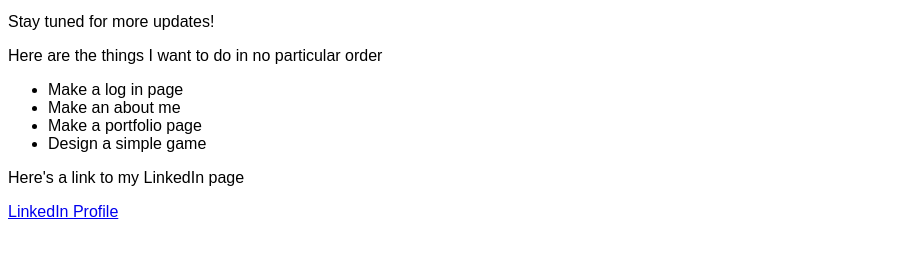
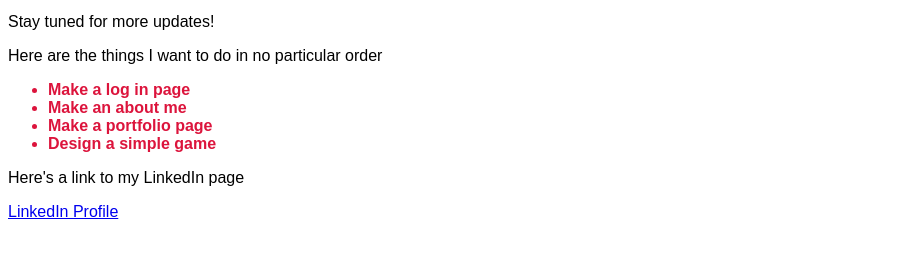
Before and after one commit to TheGoonch/FirstWebsite, a plain HTML site: page docs/index.html in a window 1280 px wide. Shown: the part 258-516 px from the top of the page, without its empty margins (0-902 px from the left). Drawn offline with Linux system fonts and the light colour scheme.

Commit message:
CSS cascading lessons

```diff
--- a/docs/index.html
+++ b/docs/index.html
@@ -20,7 +20,7 @@
     <p>Stay tuned for more updates!</p>
 
     <p>Here are the things I want to do in no particular order</p>
-    <ul>
+    <ul class = "list">
         <li>Make a log in page</li>
         <li>Make an about me</li>
         <li>Make a portfolio page</li>
--- a/docs/styleSheet.css
+++ b/docs/styleSheet.css
@@ -8,3 +8,8 @@
     color: rgb(0, 0, 0);
     font-family: Arial, Helvetica, sans-serif;
 }
+
+.list{
+    color: crimson;
+    font-weight: bolder;
+}
```
Also changed, not shown: BasicsCSS.txt.
